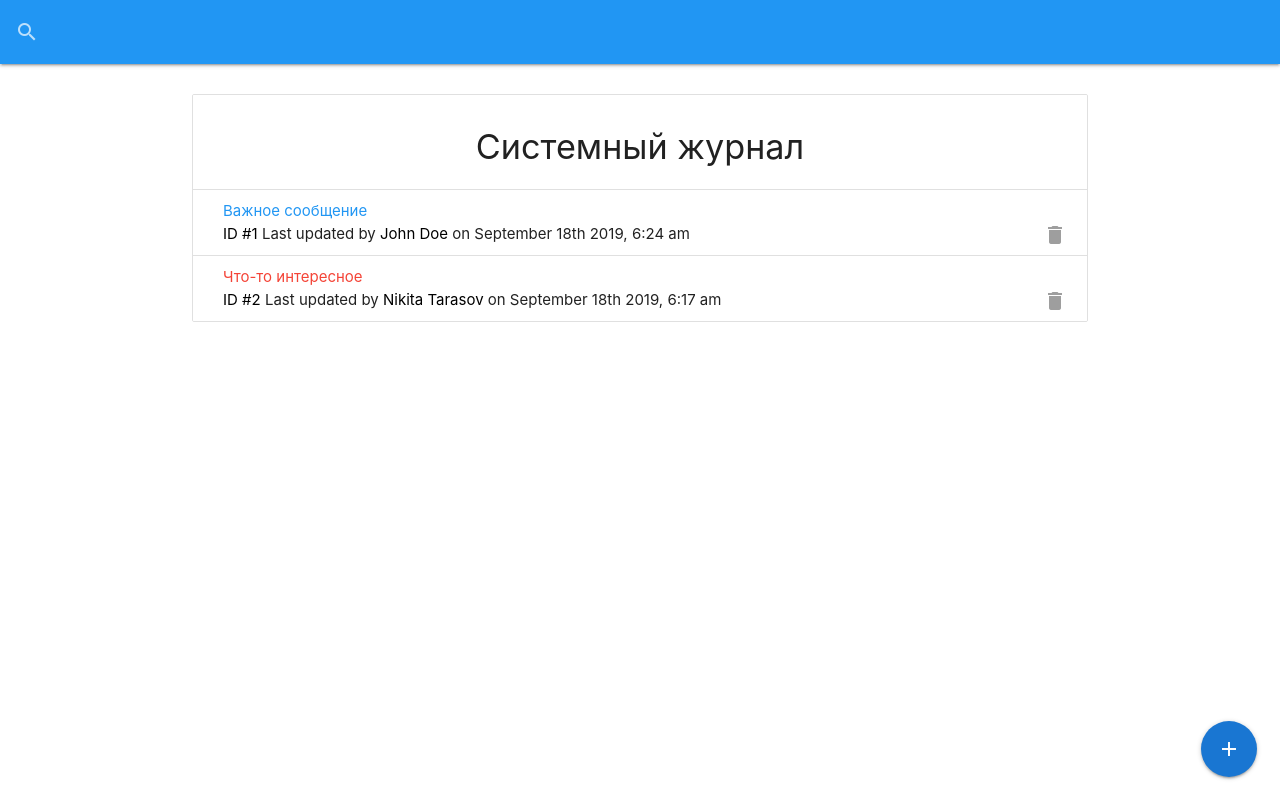
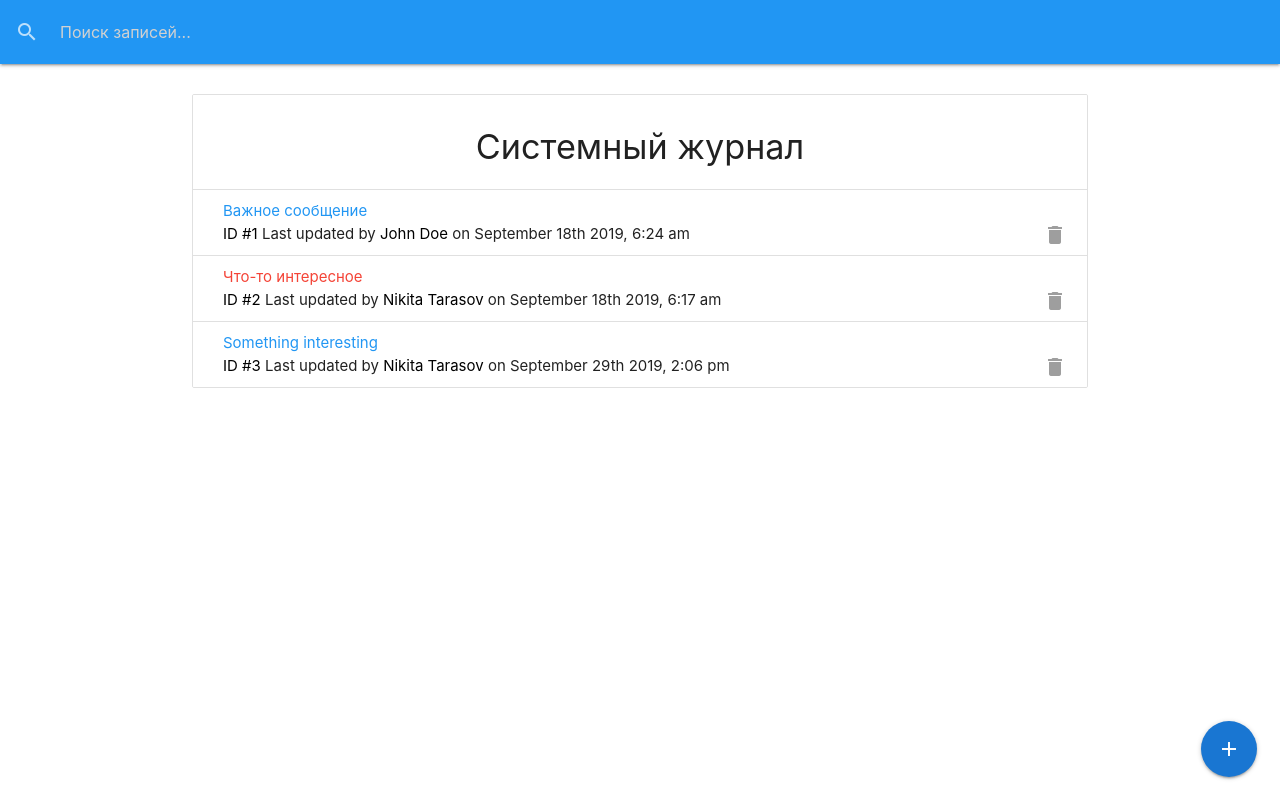
Before and after one commit to n1kko777/it-logger, a React (Create React App) app: page / in a window 1280 px wide. Built offline with nearby package versions, Linux system fonts and the light colour scheme; data requests are answered from the project's data file.

Commit message:
Search component redux

```diff
--- a/db.json
+++ b/db.json
@@ -13,6 +13,13 @@
       "tech": "Nikita Tarasov",
       "attention": true,
       "date": "2019-09-18T06:17:43.326Z"
+    },
+    {
+      "message": "Something interesting",
+      "tech": "Nikita Tarasov",
+      "attention": false,
+      "date": "2019-09-29T14:06:43.394Z",
+      "id": 3
     }
   ],
   "techs": [
--- a/src/actions/logActions.js
+++ b/src/actions/logActions.js
@@ -6,7 +6,8 @@ import {
   DELETE_LOG,
   SET_CURRENT,
   CLEAR_CURRENT,
-  UPDATE_LOG
+  UPDATE_LOG,
+  SEARCH_LOGS
 } from "./types";
 
 // Get logs from server
@@ -103,6 +104,26 @@ export const updateLog = log => async dispatch => {
   }
 };
 
+// Search logs
+export const searchLogs = text => async dispatch => {
+  try {
+    setLoading();
+
+    const res = await fetch(`/logs?q=${text}`);
+    const data = await res.json();
+
+    dispatch({
+      type: SEARCH_LOGS,
+      payload: data
+    });
+  } catch (error) {
+    dispatch({
+      type: LOGS_ERROR,
+      payload: error.response.statusText
+    });
+  }
+};
+
 // Set current log
 export const setCurrent = log => {
   return {
--- a/src/components/layout/SearchBar.js
+++ b/src/components/layout/SearchBar.js
@@ -1,16 +1,43 @@
-import React from "react";
+import React, { useRef } from "react";
+import { connect } from "react-redux";
+import PropTypes from "prop-types";
+import { searchLogs } from "../../actions/logActions";
 
-const SearchBar = () => {
+const SearchBar = ({ searchLogs }) => {
+  const text = useRef("");
+
+  const onChange = () => {
+    searchLogs(text.current.value);
+  };
+
+  const clearSearch = () => {
+    text.current.value = "";
+    onChange();
+  };
+
   return (
     <nav style={{ marginBottom: "30px " }} className='blue'>
       <div className='nav-wrapper'>
         <form>
           <div className='input-field'>
-            <input id='search' type='search' required />
+            <input
+              id='search'
+              type='search'
+              placeholder='Поиск записей...'
+              ref={text}
+              onChange={onChange}
+              required
+            />
             <label className='label-icon' htmlFor='search'>
               <i className='material-icons'>search</i>
             </label>
-            <i className='material-icons'>close</i>
+            <i
+              style={{ cursor: "pointer" }}
+              onClick={clearSearch}
+              className='material-icons'
+            >
+              close
+            </i>
           </div>
         </form>
       </div>
@@ -18,4 +45,11 @@ const SearchBar = () => {
   );
 };
 
-export default SearchBar;
+SearchBar.propTypes = {
+  searchLogs: PropTypes.func.isRequired
+};
+
+export default connect(
+  null,
+  { searchLogs }
+)(SearchBar);
--- a/src/reducers/logReducer.js
+++ b/src/reducers/logReducer.js
@@ -6,7 +6,8 @@ import {
   DELETE_LOG,
   SET_CURRENT,
   CLEAR_CURRENT,
-  UPDATE_LOG
+  UPDATE_LOG,
+  SEARCH_LOGS
 } from "../actions/types";
 
 const initialState = {
@@ -31,6 +32,11 @@ export default (state = initialState, action) => {
         ...state,
         logs: [...state.logs, payload],
         loading: false
+      };
+    case SEARCH_LOGS:
+      return {
+        ...state,
+        logs: payload
       };
     case SET_CURRENT:
       return {
```
